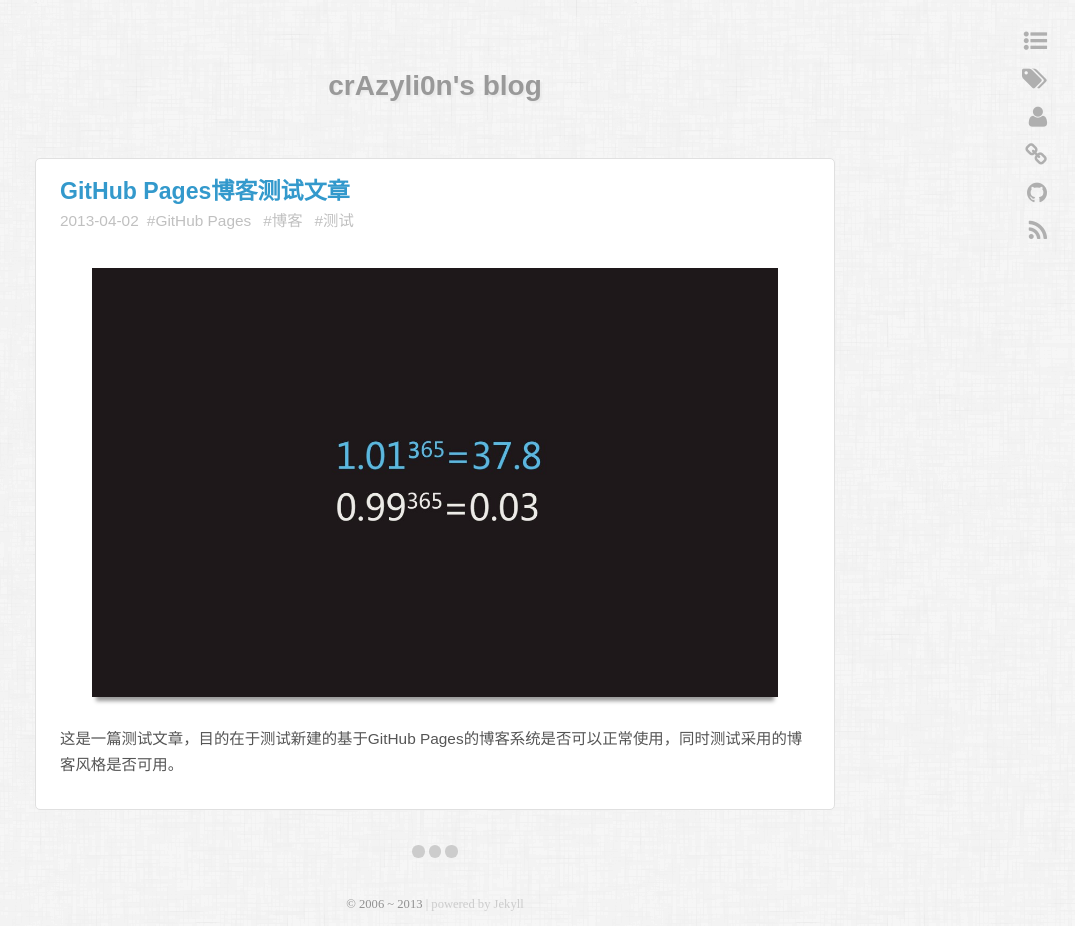
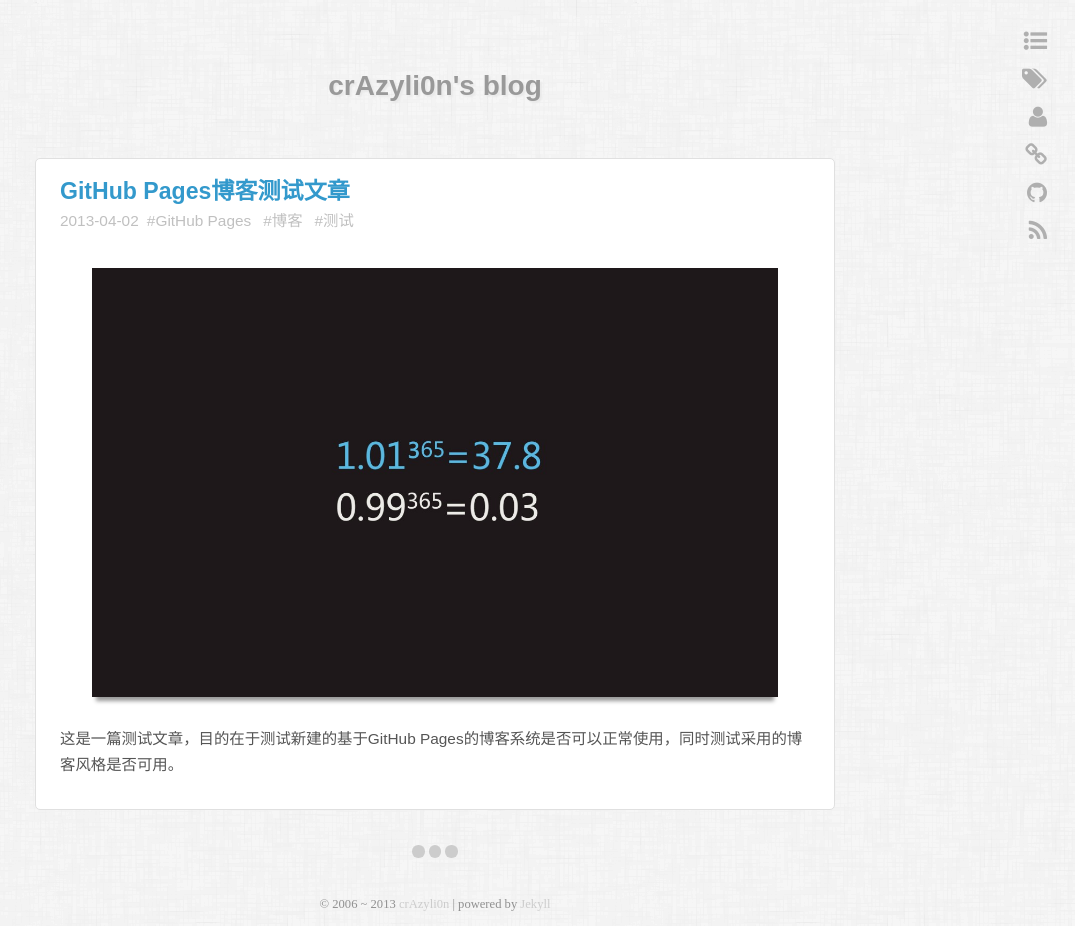
Before and after one commit to xidianpanpei/xidianpanpei.blog, a Jekyll site: the page built from index.markdown, in a window 1280 px wide. Shown: the whole page, without its empty margins (205-1280 px from the left). Built offline with Jekyll 4.4.1, drawn with Linux system fonts in a browser that asks for light colours; some web fonts are replaced; Markdown is read by kramdown in place of the engine named in the settings.

Commit message:
修改错误

```diff
--- a/_layouts/default.html
+++ b/_layouts/default.html
@@ -41,7 +41,7 @@
         </div>
         <footer>
           <div>
-            &copy; 2006 ~ 2013 <a href="http://xidianpanpei.github.io/"crAzyli0n</a> | powered by <a href="http://jekyllrb.com/">Jekyll</a>
+            &copy; 2006 ~ 2013 <a href="http://xidianpanpei.github.io/">crAzyli0n</a> | powered by <a href="http://jekyllrb.com/">Jekyll</a>
           </div>
         </footer>
       </div> <!-- main -->
```
